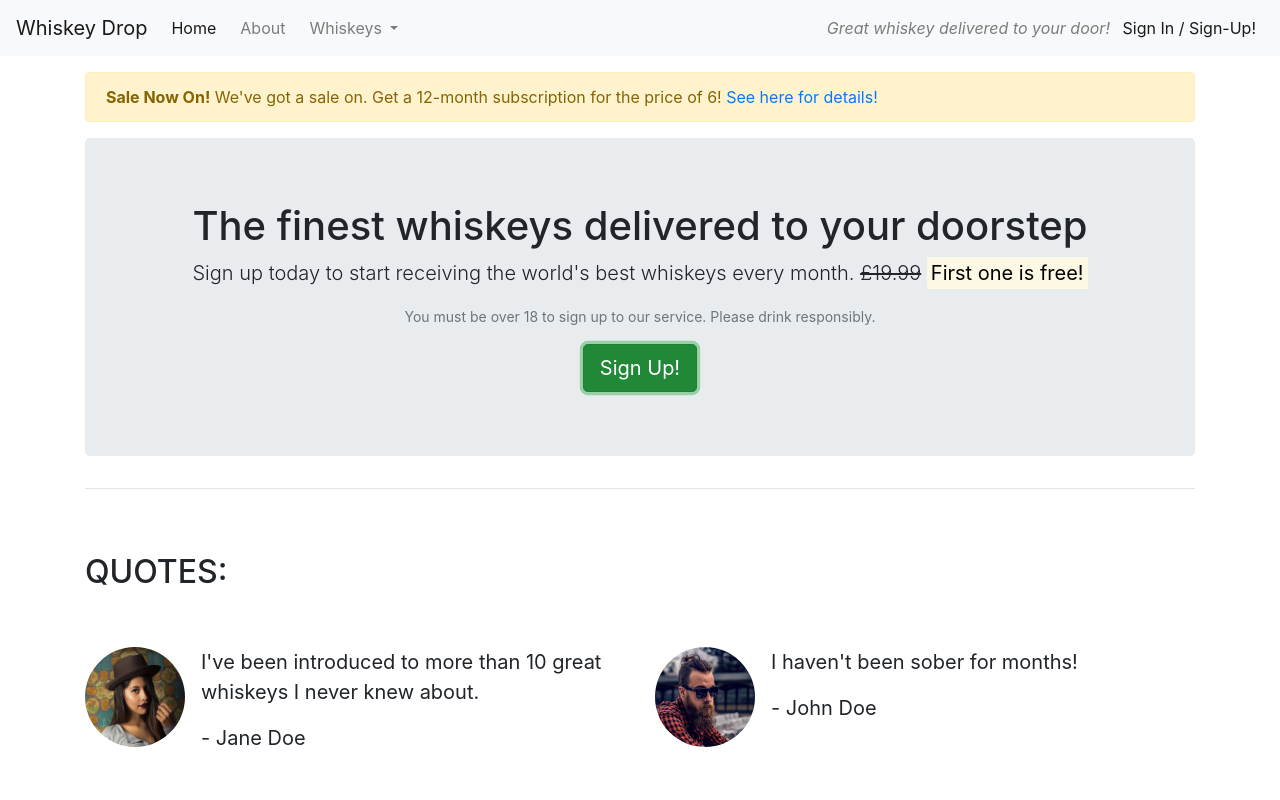
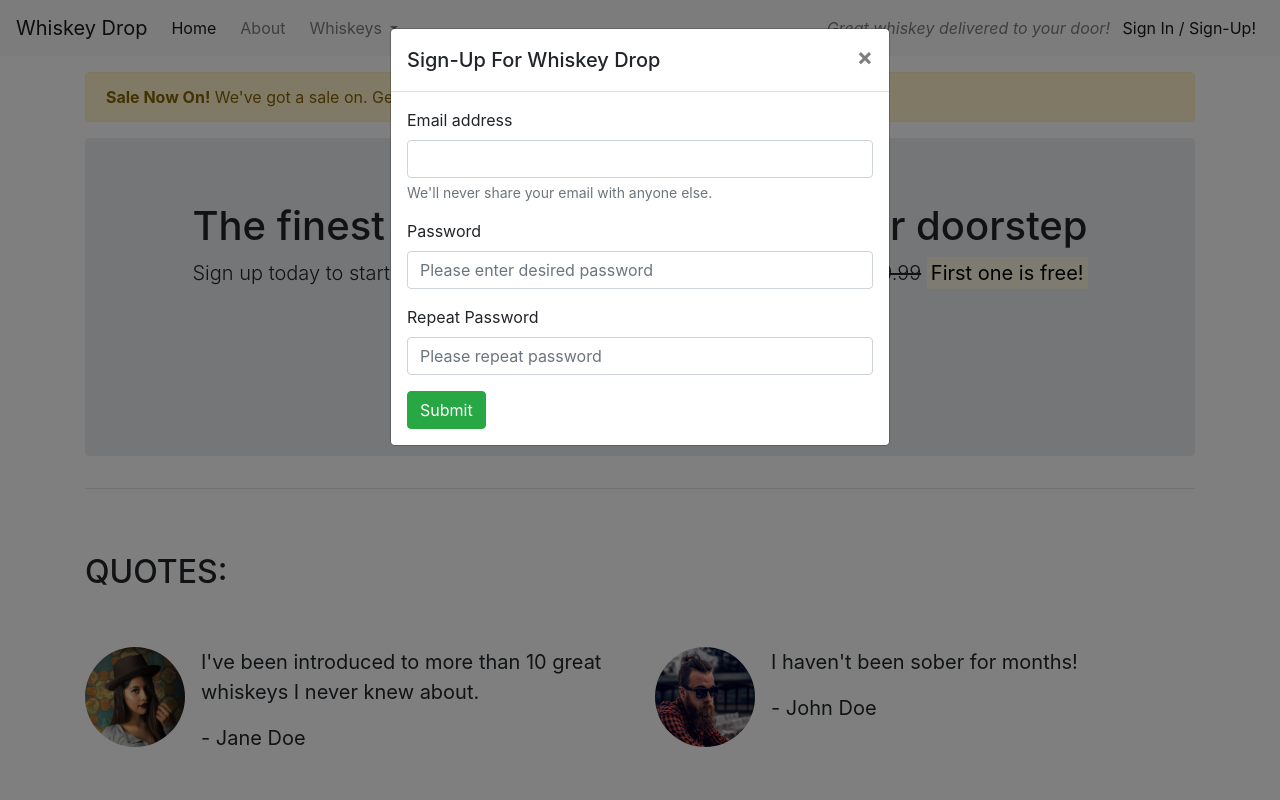
Before and after one commit to beardyone80/boot-strap-2.0, a plain HTML site: page index.html in a window 1280 px wide. Both pictures are taken after a click on the button "Sign Up!". Shown: the top 800 px of the page. Drawn offline with nearby package versions, Linux system fonts and the light colour scheme.

Commit message:
modal with form added

```diff
--- a/index.html
+++ b/index.html
@@ -34,7 +34,7 @@
                         About
                     </a>
                 <li class="nav-item dropdown">
-                    <a href="#" class="nav-link dropdown-toggle" id="myNavbarDropdown role="button"
+                    <a href="#" class="nav-link dropdown-toggle" id="myNavbarDropdown role=" button"
                         data-toggle="dropdown" aria-haspopp-"true" aria-expanded="false">
                         Whiskeys
                     </a>
@@ -93,7 +93,8 @@
                     <p class="text-muted">
                         <small>You must be over 18 to sign up to our service. Please drink responsibly.</small>
                     </p>
-                    <button class="btn btn-success btn-lg">Sign Up!</button>
+                    <button class="btn btn-success btn-lg" data-toggle="modal" data-target="#signUpModal">Sign
+                        Up!</button>
                 </div>
             </div>
         </section>
@@ -185,6 +186,38 @@
         </section>
     </article>
 
+    <div class="modal" tabindex="-1" id="signUpModal">
+        <div class="modal-dialog">
+            <div class="modal-content">
+                <div class="modal-header">
+                    <h5 class="modal-title">Sign-Up For Whiskey Drop</h5>
+                    <button type="button" class="close" data-dismiss="modal" aria-label="Close">
+                        <span aria-hidden="true">&times;</span>
+                    </button>
+                </div>
+                <div class="modal-body">
+                    <form>
+                        <div class="form-group">
+                            <label for="exampleInputEmail1">Email address</label>
+                            <input type="email" class="form-control" id="exampleInputEmail1"
+                                aria-describedby="emailHelp">
+                            <small id="emailHelp" class="form-text text-muted">We'll never share your email with anyone
+                                else.</small>
+                        </div>
+                        <div class="form-group">
+                            <label for="exampleInputPassword1">Password</label>
+                            <input type="password" class="form-control" id="exampleInputPassword1" placeholder="Please enter desired password">
+                        </div>
+                        <div class="form-group">
+                            <label for="exampleInputPassword2">Repeat Password</label>
+                            <input type="password" class="form-control" id="exampleInputPassword2" placeholder="Please repeat password">
+                        </div>
+                        <button type="submit" class="btn btn-success">Submit</button>
+                    </form>
+                </div>
+            </div>
+        </div>
+    </div>
     <script src="https://cdn.jsdelivr.net/npm/jquery@3.5.1/dist/jquery.slim.min.js"
         integrity="sha384-DfXdz2htPH0lsSSs5nCTpuj/zy4C+OGpamoFVy38MVBnE+IbbVYUew+OrCXaRkfj" crossorigin="anonymous">
         </script>
```
